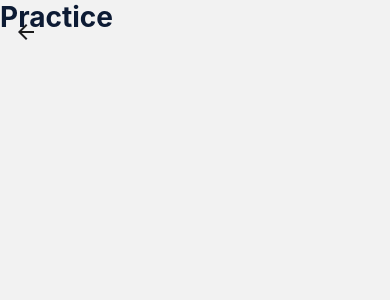
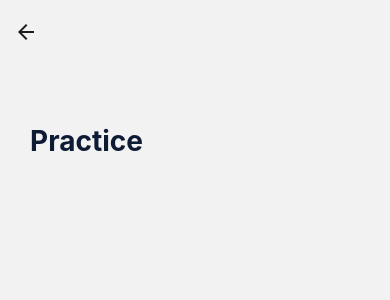
Before and after one commit to sandrineadap/aslmala, a React Native app: screen /Record in a window 390 px wide. Shown: the top 300 px of the page. Built offline with nearby package versions, Linux system fonts and the light colour scheme.

Commit message:
fixed title format on recording screen

```diff
--- a/src/screens/RecordingScreen.js
+++ b/src/screens/RecordingScreen.js
@@ -5,7 +5,11 @@ import Button from '../components/atoms/Button';
 export default function RecordingScreen() {
   return (
     <SafeAreaView style={styles.container}>
+      <View style={{flex: 1}} />
+      <View style={[{ flex: 5, flexDirection: 'column', marginHorizontal: 30, marginBottom: 100 }]}>
         <Text style={[globalStyles.sectionTitle, { flex: 1 }]}>Practice</Text>
+      </View>
+
     </SafeAreaView>
   );
 }
```
